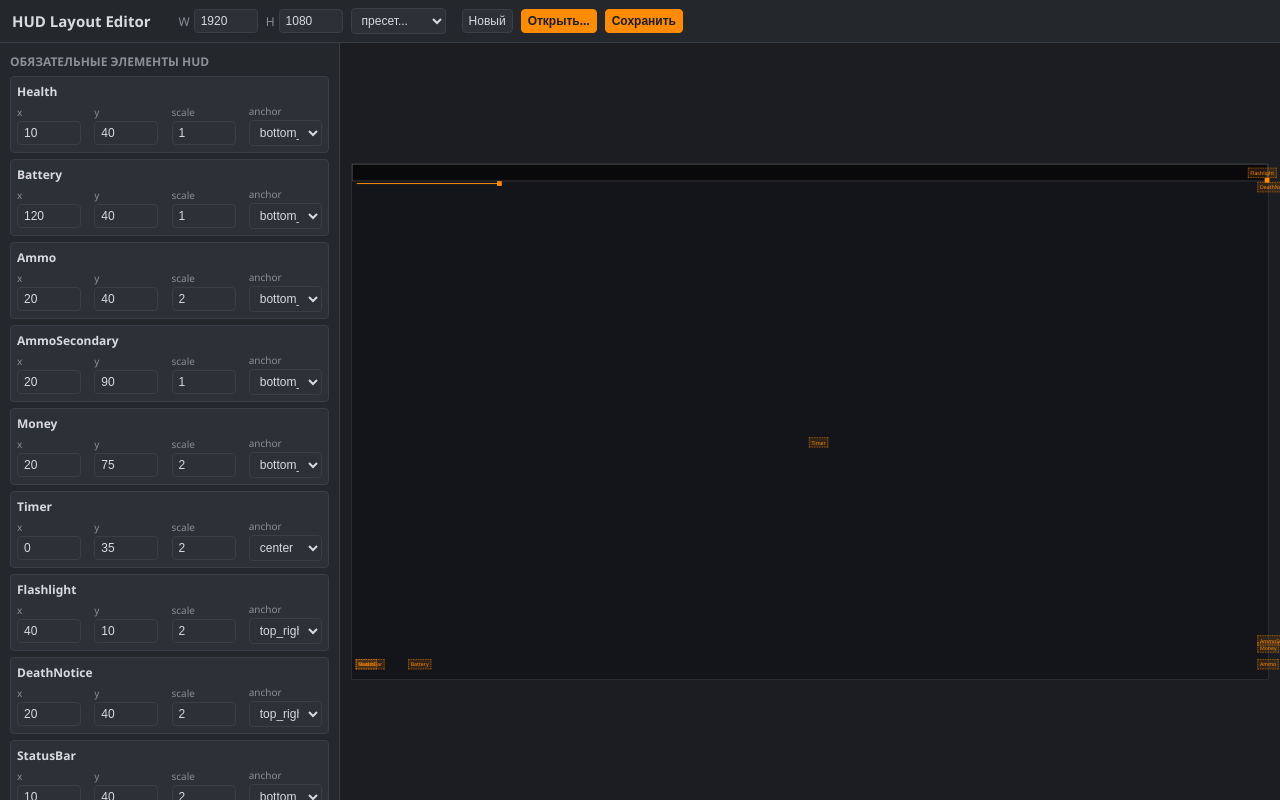
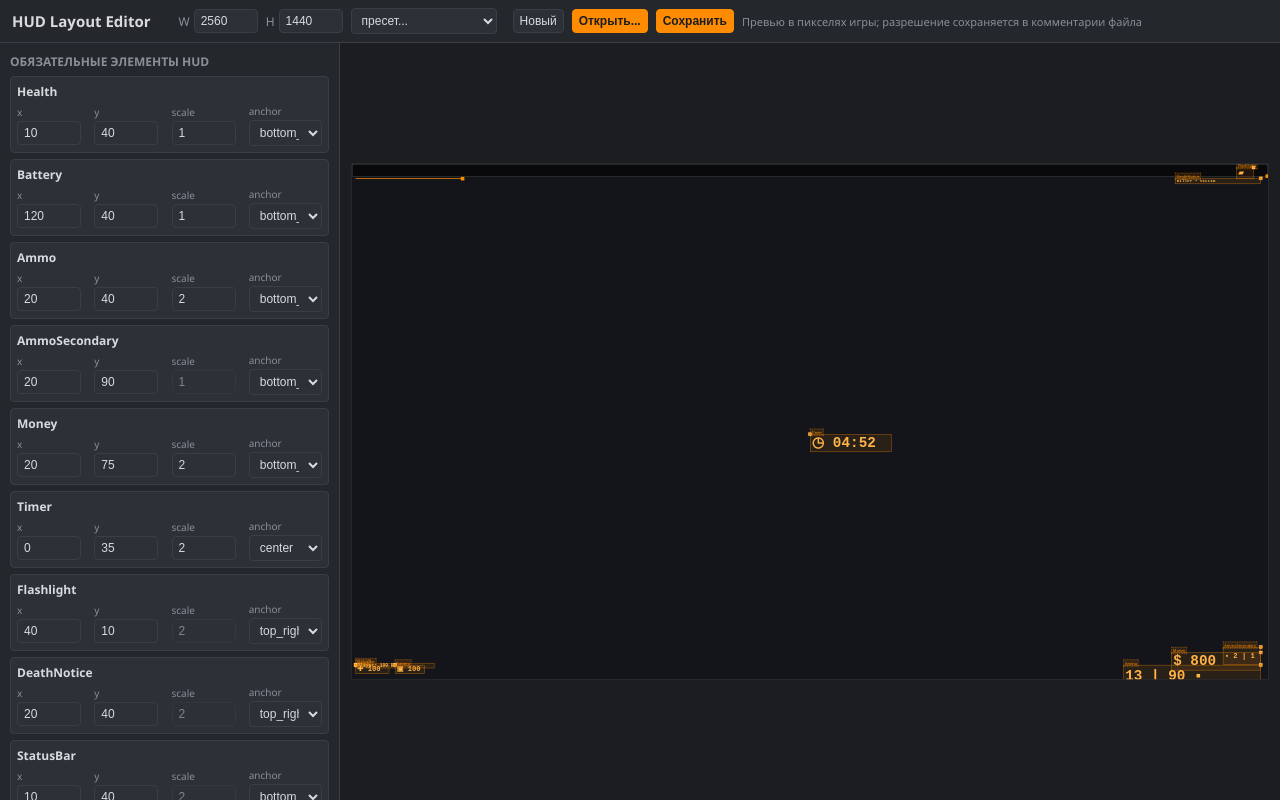
Before and after one commit to Liis17/counter-strike-extended, a plain HTML site: page tools/hud-editor/index.html in a window 1280 px wide. Drawn offline with Linux system fonts and the light colour scheme.

Commit message:
Improve HUD editor and game preview parity

```diff
--- a/tools/hud-editor/index.html
+++ b/tools/hud-editor/index.html
@@ -46,10 +46,12 @@
 	}
 	input[type="number"] { width: 64px; }
 	input[type="color"] { width: 32px; padding: 2px; }
+	input:disabled { opacity: .5; cursor: not-allowed; }
 	button { cursor: pointer; }
 	button:hover { border-color: var(--accent); }
 	button.primary { background: var(--accent); color: #1b1d21; font-weight: 600; border-color: var(--accent); }
 	#fsapiWarning { color: #ff6b6b; font-size: 12px; }
+	#resolutionHint { color: var(--muted); font-size: 11px; }
 	#main { flex: 1; display: flex; min-height: 0; }
 	aside {
 		width: 340px;
@@ -91,18 +93,50 @@
 		background: #14151a;
 		transform-origin: top left;
 		outline: 1px solid var(--border);
+		overflow: hidden;
 	}
-	.marker {
+	.hud-preview {
 		position: absolute;
-		transform: translate(-2px, -2px);
-		border: 1px dashed var(--accent);
-		background: rgba(255, 140, 0, 0.12);
-		color: var(--accent);
-		font-size: 11px;
+		display: flex;
+		align-items: center;
+		gap: 4px;
+		border: 1px solid rgba(255, 140, 0, .8);
+		background: rgba(255, 140, 0, .09);
+		color: #ffb347;
+		font-family: "Courier New", monospace;
+		font-weight: 700;
 		padding: 2px 4px;
 		white-space: nowrap;
 		cursor: move;
 		user-select: none;
+		overflow: visible;
+	}
+	.hud-preview-label {
+		position: absolute;
+		left: -1px;
+		top: -16px;
+		padding: 1px 3px;
+		border: 1px dashed var(--accent);
+		background: rgba(255, 140, 0, .12);
+		font: 11px "Segoe UI", Tahoma, sans-serif;
+		font-weight: 400;
+		color: var(--accent);
+	}
+	.hud-preview-content {
+		font-size: var(--preview-font-size);
+		line-height: var(--preview-line-height);
+	}
+	.hud-origin {
+		position: absolute;
+		width: 8px;
+		height: 8px;
+		transform: translate(-4px, -4px);
+		border: 1px solid #fff0c2;
+		background: var(--accent);
+		box-shadow: 0 0 0 2px rgba(255, 140, 0, .25);
+		cursor: move;
+		user-select: none;
+		z-index: 2;
 	}
 	.decor-box {
 		position: absolute;
@@ -126,10 +160,12 @@
 <header>
 	<h1>HUD Layout Editor</h1>
 	<div class="toolbar">
-		<label>W <input id="resW" type="number" value="1920" min="320" step="1"></label>
-		<label>H <input id="resH" type="number" value="1080" min="240" step="1"></label>
+		<label>W <input id="resW" type="number" value="2560" min="320" step="1"></label>
+		<label>H <input id="resH" type="number" value="1440" min="240" step="1"></label>
 		<select id="resPreset">
 			<option value="">пресет...</option>
+			<option value="2560x1440">2560×1440 (runtime)</option>
+			<option value="2048x1152">2048×1152</option>
 			<option value="1920x1080">1920×1080</option>
 			<option value="1280x720">1280×720</option>
 			<option value="1024x768">1024×768</option>
@@ -141,6 +177,7 @@
 		<button id="btnNew">Новый</button>
 		<button id="btnOpen" class="primary">Открыть...</button>
 		<button id="btnSave" class="primary">Сохранить</button>
+		<span id="resolutionHint">Превью в пикселях игры; разрешение сохраняется в комментарии файла</span>
 		<span id="fsapiWarning" hidden>Нужен Chrome/Edge (File System Access API)</span>
 	</div>
 </header>
@@ -170,6 +207,25 @@
 const ELEMENT_IDS = ["Health", "Battery", "Ammo", "AmmoSecondary", "Money", "Timer", "Flashlight", "DeathNotice", "StatusBar"];
 const ANCHORS = ["top_left", "top_right", "bottom_left", "bottom_right", "center"];
 const DECOR_TYPES = ["Line", "Shade", "Panel"];
+const DEFAULT_RESOLUTION = { w: 2560, h: 1440 };
+
+// Representative cstrike 640-HUD footprints. The point returned by the
+// runtime is the top-left for left/center elements and the right edge for
+// Ammo/Money/Flashlight/DeathNotice. StatusBar receives a bottom margin.
+// These previews use the same origin and scale semantics; their content is
+// illustrative because live values and weapon sprites are not available in a
+// standalone browser editor.
+const ELEMENT_PREVIEWS = {
+	Health:        { width: 94,  height: 25, fontSize: 20, scalable: true,  sample: "✚ 100" },
+	Battery:       { width: 84,  height: 25, fontSize: 20, scalable: true,  sample: "▣ 100" },
+	Ammo:          { width: 192, height: 32, fontSize: 20, scalable: true,  align: "right", sample: "13 | 90  ▪" },
+	AmmoSecondary: { width: 106, height: 50, fontSize: 20, scalable: false, align: "right", sample: "▪ 2 | 1" },
+	Money:         { width: 125, height: 25, fontSize: 20, scalable: true,  align: "right", sample: "$ 800" },
+	Timer:         { width: 114, height: 25, fontSize: 20, scalable: true,  sample: "◷ 04:52" },
+	Flashlight:    { width: 48,  height: 32, fontSize: 20, scalable: false, align: "right", sample: "▰" },
+	DeathNotice:   { width: 240, height: 16, fontSize: 12, scalable: false, align: "right", sample: "Killer ▪ Victim" },
+	StatusBar:     { width: 220, height: 13, fontSize: 13, scalable: false, originY: -4, sample: "Player: 100 HP" },
+};
 
 // Matches the shipped runtime/cstrike/scripts/HudLayout.txt defaults.
 const DEFAULT_ELEMENTS = {
@@ -185,8 +241,8 @@ const DEFAULT_ELEMENTS = {
 };
 
 let state = {
-	resW: 1920,
-	resH: 1080,
+	resW: DEFAULT_RESOLUTION.w,
+	resH: DEFAULT_RESOLUTION.h,
 	elements: {},
 	decorations: [],
 };
@@ -195,11 +251,11 @@ let scaleK = 1;
 
 function newConfig() {
 	state = {
-		resW: 1920,
-		resH: 1080,
+		resW: DEFAULT_RESOLUTION.w,
+		resH: DEFAULT_RESOLUTION.h,
 		elements: JSON.parse(JSON.stringify(DEFAULT_ELEMENTS)),
 		decorations: [
-			{ type: "Shade", x: 0,  y: 0,  anchor: "top_left", w: 1920, h: 36, r: 0,  g: 0,  b: 0,  a: 140, radius: 0 },
+			{ type: "Shade", x: 0,  y: 0,  anchor: "top_left", w: DEFAULT_RESOLUTION.w, h: 36, r: 0,  g: 0,  b: 0, a: 140, radius: 0 },
 			{ type: "Line",  x: 10, y: 40, anchor: "top_left", w: 300,  h: 2,  r: 255, g: 140, b: 0, a: 255, radius: 0 },
 		],
 	};
@@ -256,6 +312,7 @@ function tokenize(text) {
 }
 
 function parseHudLayout(text) {
+	const resolutionMatch = text.match(/^\s*\/\/\s*Editor preview resolution:\s*(\d+)\s*x\s*(\d+)/im);
 	const tokens = tokenize(text);
 	let idx = 0;
 	const next = () => tokens[idx++];
@@ -302,7 +359,12 @@ function parseHudLayout(text) {
 		}
 	}
 
-	return { elements, decorations };
+	const parsed = { elements, decorations };
+	if (resolutionMatch) {
+		parsed.resW = parseInt(resolutionMatch[1], 10);
+		parsed.resH = parseInt(resolutionMatch[2], 10);
+	}
+	return parsed;
 }
 
 function serializeHudLayout(st) {
@@ -310,6 +372,7 @@ function serializeHudLayout(st) {
 	lines.push("// Customizable HUD layout for CS16Client.");
 	lines.push('// Format: "id" "x" "y" "anchor" ["scale"]');
 	lines.push('// Set "hud_layout_reload 1" in console to reload. Generated by tools/hud-editor.');
+	lines.push(`// Editor preview resolution: ${st.resW}x${st.resH} (game uses its current screen resolution).`);
 	lines.push('"HudLayout"');
 	lines.push("{");
 	for (const id of ELEMENT_IDS) {
@@ -362,6 +425,36 @@ function layoutStageScale() {
 	const sizer = document.getElementById("stageSizer");
 	sizer.style.width = Math.round(state.resW * scaleK) + "px";
 	sizer.style.height = Math.round(state.resH * scaleK) + "px";
+}
+
+function getElementPreview(id, e) {
+	const meta = ELEMENT_PREVIEWS[id];
+	const origin = resolveAnchoredPos(e.anchor, e.x, e.y, state.resW, state.resH);
+	const scale = meta.scalable ? Math.max(0.1, Number(e.scale) || 1) : 1;
+	const width = meta.width * scale;
+	const height = meta.height * scale;
+	return {
+		origin,
+		left: meta.align === "right" ? origin.x - width : origin.x,
+		top: origin.y + (meta.originY || 0),
+		width,
+		height,
+		scale,
+	};
+}
+
+function beginElementDrag(node, e) {
+	node.addEventListener("mousedown", (ev) => {
+		ev.preventDefault();
+		ev.stopPropagation();
+		beginDrag((dx, dy) => {
+			const cur = resolveAnchoredPos(e.anchor, e.x, e.y, state.resW, state.resH);
+			const np = inverseAnchoredPos(e.anchor, cur.x + dx, cur.y + dy, state.resW, state.resH);
+			e.x = Math.round(np.x);
+			e.y = Math.round(np.y);
+			renderStage();
+		}, renderElementsList);
+	});
 }
 
 function render() {
@@ -421,28 +514,40 @@ function renderStage() {
 		stage.appendChild(box);
 	});
 
-	// Required elements on top, as draggable label markers.
+	// Required elements on top. The preview box follows the drawn footprint,
+	// while the small square stays on the exact layout origin for right/bottom
+	// aligned elements.
 	for (const id of ELEMENT_IDS) {
 		const e = state.elements[id];
-		const pos = resolveAnchoredPos(e.anchor, e.x, e.y, state.resW, state.resH);
-		const marker = document.createElement("div");
-		marker.className = "marker";
-		marker.textContent = id;
-		marker.style.left = pos.x + "px";
-		marker.style.top = pos.y + "px";
+		const meta = ELEMENT_PREVIEWS[id];
+		const preview = getElementPreview(id, e);
 
-		marker.addEventListener("mousedown", (ev) => {
-			ev.preventDefault();
-			ev.stopPropagation();
-			beginDrag((dx, dy) => {
-				const cur = resolveAnchoredPos(e.anchor, e.x, e.y, state.resW, state.resH);
-				const np = inverseAnchoredPos(e.anchor, cur.x + dx, cur.y + dy, state.resW, state.resH);
-				e.x = Math.round(np.x);
-				e.y = Math.round(np.y);
-				renderStage();
-			}, renderElementsList);
-		});
-		stage.appendChild(marker);
+		const box = document.createElement("div");
+		box.className = "hud-preview hud-preview-" + id.toLowerCase();
+		box.style.left = preview.left + "px";
+		box.style.top = preview.top + "px";
+		box.style.width = preview.width + "px";
+		box.style.height = preview.height + "px";
+		box.style.setProperty("--preview-font-size", `${meta.fontSize * preview.scale}px`);
+		box.style.setProperty("--preview-line-height", `${25 * preview.scale}px`);
+		const label = document.createElement("span");
+		label.className = "hud-preview-label";
+		label.textContent = id;
+		box.appendChild(label);
+		const content = document.createElement("span");
+		content.className = "hud-preview-content";
+		content.textContent = meta.sample;
+		box.appendChild(content);
+		beginElementDrag(box, e);
+		stage.appendChild(box);
+
+		const origin = document.createElement("div");
+		origin.className = "hud-origin";
+		origin.style.left = preview.origin.x + "px";
+		origin.style.top = preview.origin.y + "px";
+		origin.title = `${id}: точка layout`;
+		beginElementDrag(origin, e);
+		stage.appendChild(origin);
 	}
 }
 
@@ -492,7 +597,11 @@ function renderElementsList() {
 		grid.className = "field-grid";
 		grid.appendChild(labeled("x", numberInput(e.x, 1, (v) => { e.x = Math.round(v); renderStage(); })));
 		grid.appendChild(labeled("y", numberInput(e.y, 1, (v) => { e.y = Math.round(v); renderStage(); })));
-		grid.appendChild(labeled("scale", numberInput(e.scale, 0.1, (v) => { e.scale = v; })));
+		const scaleInput = numberInput(e.scale, 0.1, (v) => { e.scale = Math.max(0.1, v); renderStage(); });
+		scaleInput.min = "0.1";
+		scaleInput.disabled = !ELEMENT_PREVIEWS[id].scalable;
+		scaleInput.title = scaleInput.disabled ? "Для этого элемента scale не поддерживается игрой" : "Масштабирует глифы элемента";
+		grid.appendChild(labeled("scale", scaleInput));
 		grid.appendChild(labeled("anchor", anchorSelect(e.anchor, (v) => { e.anchor = v; renderStage(); })));
 		row.appendChild(grid);
 
@@ -552,8 +661,8 @@ function renderDecorationsList() {
 }
 
 // --- Toolbar wiring ---
-document.getElementById("resW").addEventListener("change", (e) => { state.resW = parseInt(e.target.value, 10) || 1920; renderStage(); });
-document.getElementById("resH").addEventListener("change", (e) => { state.resH = parseInt(e.target.value, 10) || 1080; renderStage(); });
+document.getElementById("resW").addEventListener("change", (e) => { state.resW = parseInt(e.target.value, 10) || DEFAULT_RESOLUTION.w; renderStage(); });
+document.getElementById("resH").addEventListener("change", (e) => { state.resH = parseInt(e.target.value, 10) || DEFAULT_RESOLUTION.h; renderStage(); });
 document.getElementById("resPreset").addEventListener("change", (e) => {
 	if (!e.target.value) return;
 	const [w, h] = e.target.value.split("x").map(Number);
@@ -595,6 +704,10 @@ document.getElementById("btnOpen").addEventListener("click", async () => {
 		const parsed = parseHudLayout(text);
 		state.elements = parsed.elements;
 		state.decorations = parsed.decorations;
+		if (parsed.resW && parsed.resH) {
+			state.resW = parsed.resW;
+			state.resH = parsed.resH;
+		}
 		render();
 	} catch (err) {
 		if (err.name !== "AbortError") alert("Не удалось открыть файл: " + err.message);
```
Also changed, not shown: Obsidian/counter-strike-extendedVault/Client/HUD-layout.md (+9 -2 lines), Obsidian/counter-strike-extendedVault/Tooling/Tools.md (+2 -2 lines).
